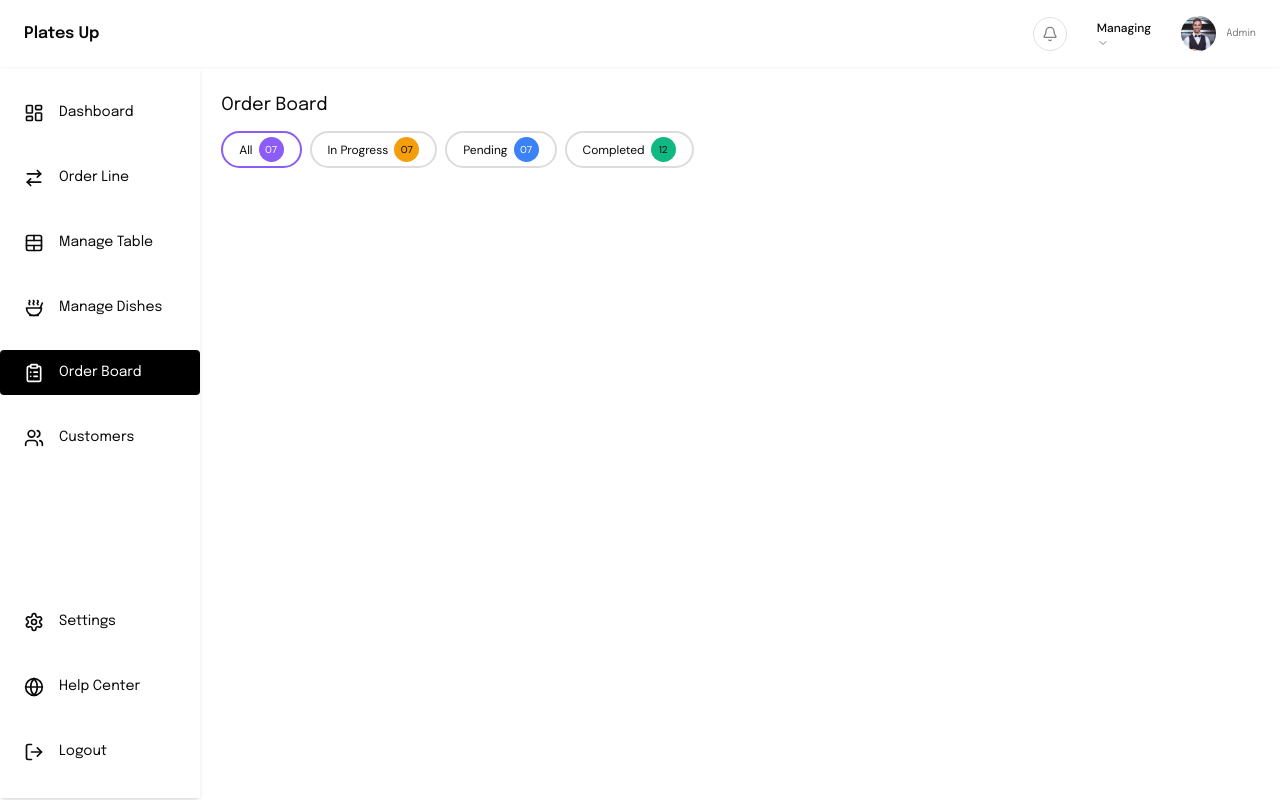
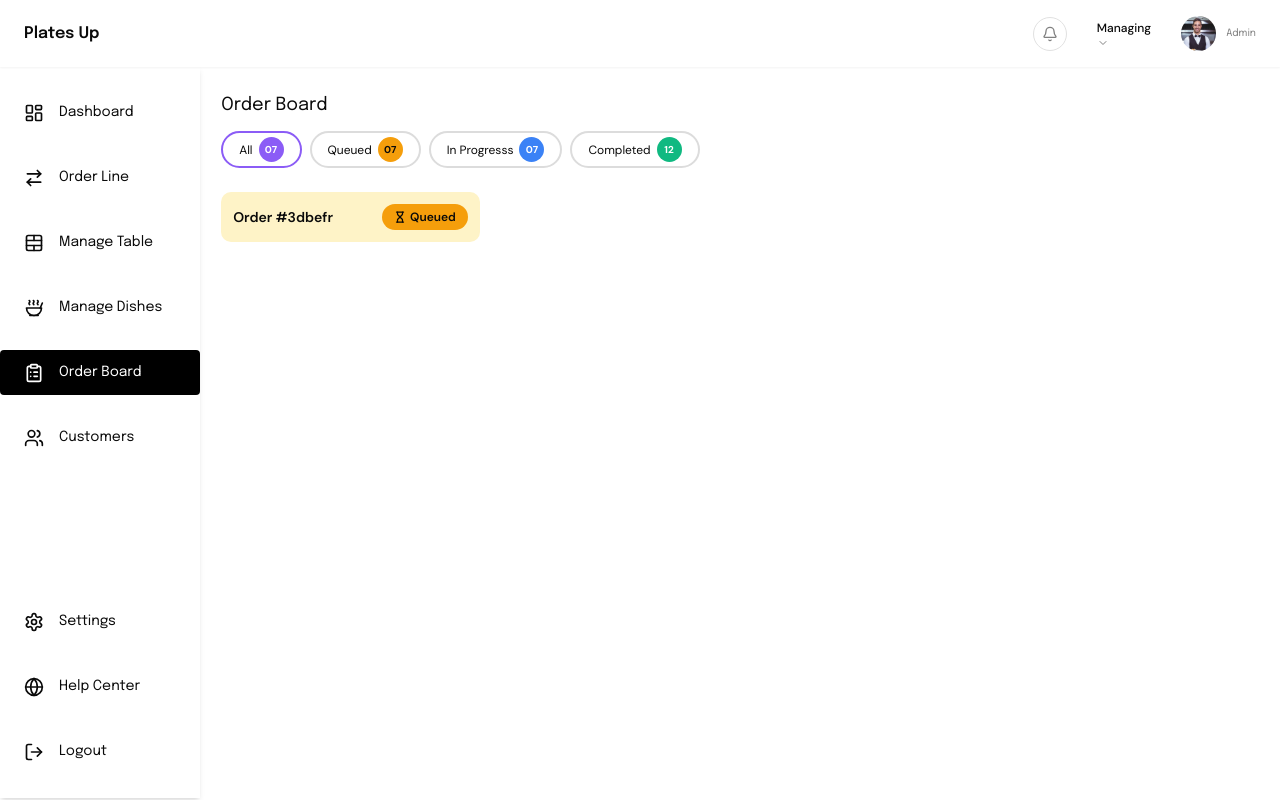
Before and after one commit to pritulgohil/restaurant-pos, a Next.js app: page /pos/order-board in a window 1280 px wide. Built offline with nearby package versions, Linux system fonts and the light colour scheme; no server answers; sample sign-in values are in the browser's storage.

Commit message:
order board card top complete

```diff
--- a/src/app/components/Pos/OrderBoard/OrderBoard.jsx
+++ b/src/app/components/Pos/OrderBoard/OrderBoard.jsx
@@ -1,5 +1,6 @@
 import React from "react";
 import styles from "./OrderBoard.module.css";
+import { Hourglass } from "lucide-react";
 
 export const OrderBoard = () => {
   return (
@@ -14,7 +15,7 @@ export const OrderBoard = () => {
           </div>
         </div>
         <div className={`${styles.cardCapsule} ${styles.inProgressCapsule}`}>
-          <div className="capsuleHeader">In Progress</div>
+          <div className="capsuleHeader">Queued</div>
           <div
             className={`${styles.capsuleIconContainer} ${styles.inProgressIconContainer}`}
           >
@@ -22,7 +23,7 @@ export const OrderBoard = () => {
           </div>
         </div>
         <div className={`${styles.cardCapsule} ${styles.pendingCapsule}`}>
-          <div className="capsuleHeader">Pending</div>
+          <div className="capsuleHeader">In Progresss</div>
           <div
             className={`${styles.capsuleIconContainer} ${styles.pendingIconContainer}`}
           >
@@ -38,7 +39,17 @@ export const OrderBoard = () => {
           </div>
         </div>
       </div>
-      <div className={styles.orderCardContainer}></div>
+      <div className={styles.orderCardContainer}>
+        <div className={styles.orderCard}>
+          <div className={styles.firstContainer}>
+            <div className={styles.orderId}>Order #3dbefr</div>
+            <div className={styles.orderStatus}>
+              <Hourglass size={12} strokeWidth={2.5} />
+              Queued
+            </div>
+          </div>
+        </div>
+      </div>
     </div>
   );
 };
--- a/src/app/components/Pos/OrderBoard/OrderBoard.module.css
+++ b/src/app/components/Pos/OrderBoard/OrderBoard.module.css
@@ -25,6 +25,7 @@
   align-items: center;
   justify-content: center;
   font-size: 10px;
+  font-weight: 700;
 }
 
 .allCapsule {
@@ -55,6 +56,7 @@
 
 .completeIconContainer {
   background-color: #10b981;
+  color: white;
 }
 
 .inProgressIconContainer {
@@ -71,3 +73,38 @@
   height: 14px;
   color: white;
 }
+
+.orderCardContainer {
+  display: inline-flex;
+  margin-top: 24px;
+  width: 100%;
+}
+
+.orderCard {
+  background-color: #fef3c7;
+  width: 25%;
+  padding: 12px;
+  border-radius: 10px;
+}
+
+.orderId {
+  font-size: 14px;
+  font-weight: 600;
+}
+
+.firstContainer {
+  display: flex;
+  justify-content: space-between;
+  align-items: center;
+}
+
+.orderStatus {
+  font-size: 12px;
+  background-color: #f59e0b;
+  padding: 4px 12px;
+  border-radius: 9999px;
+  font-weight: 600;
+  display: flex;
+  align-items: center;
+  gap: 4px;
+}
```
